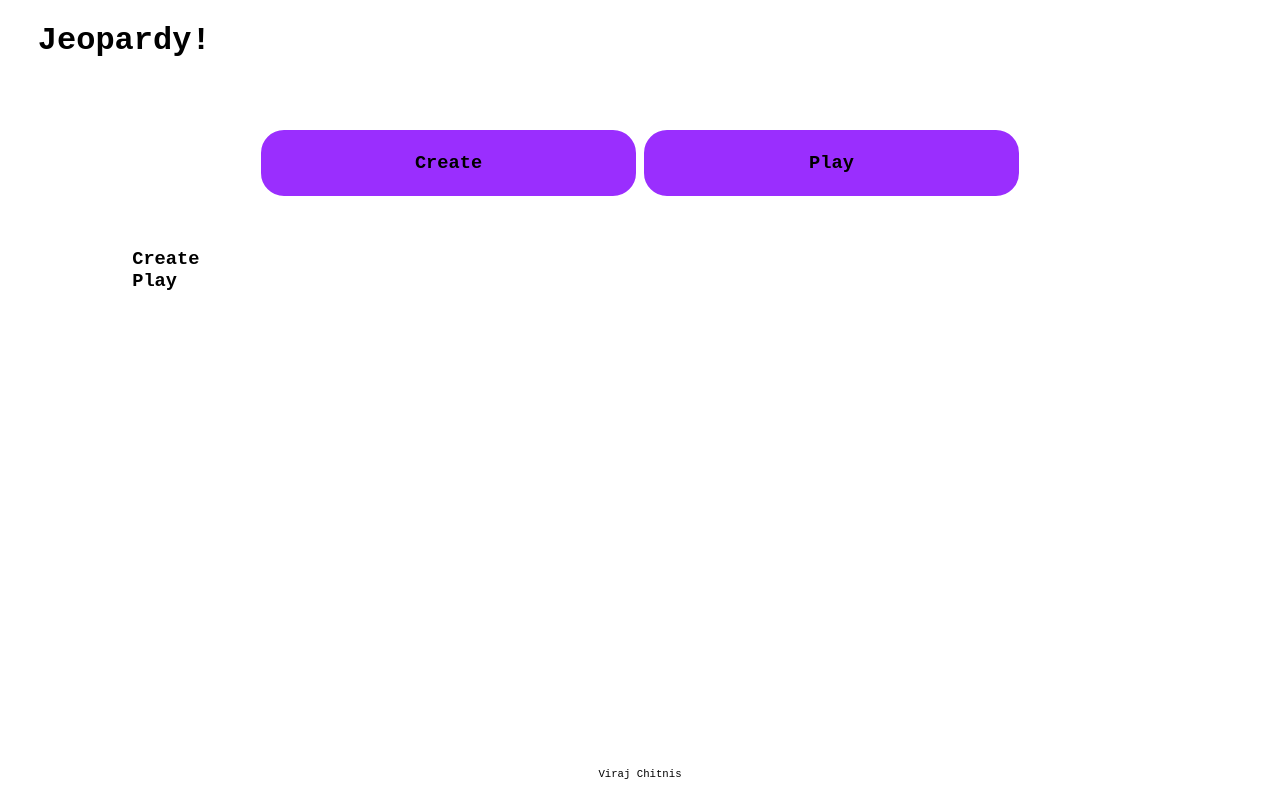
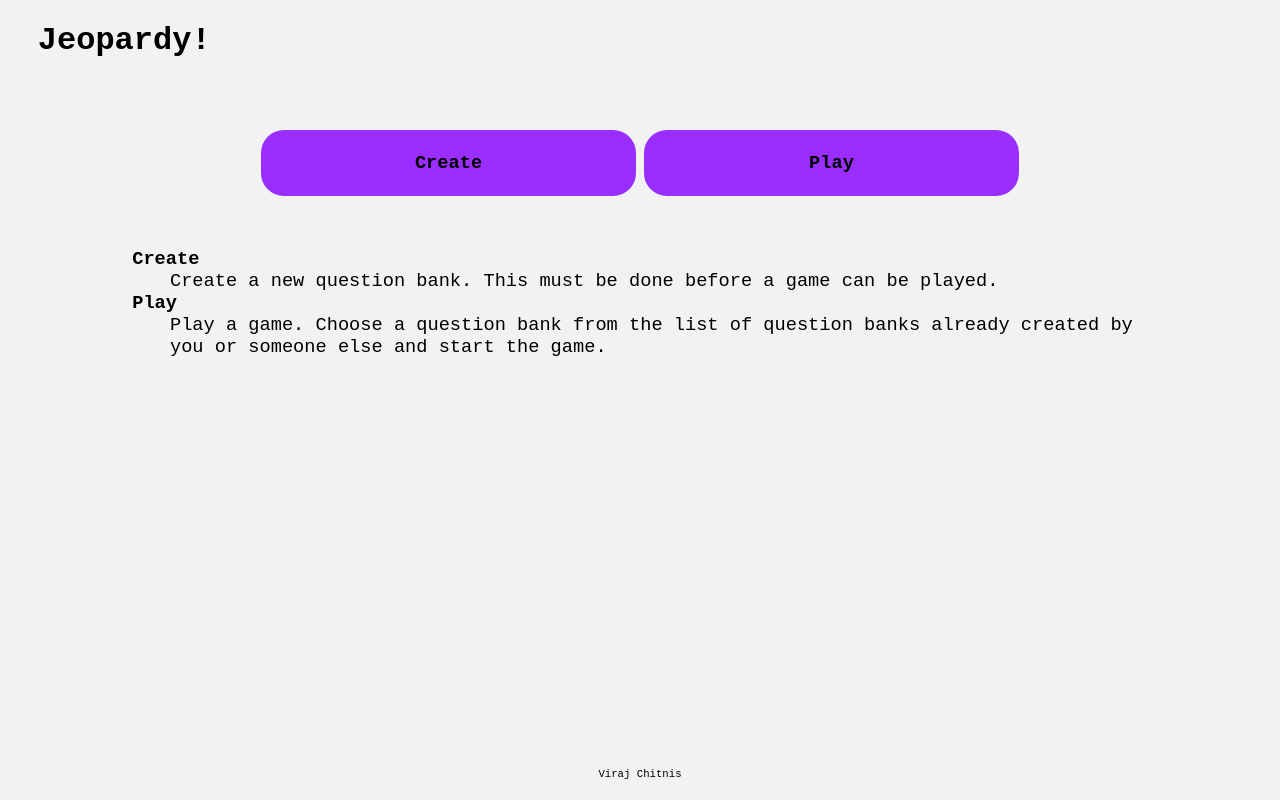
Before and after one commit to virajchitnis/JeopardyGame, a PHP site: page / in a window 1280 px wide. Run offline with PHP 8.4, Linux system fonts and the light colour scheme.

Commit message:
Home page design complete
The home page design is complete.

```diff
--- a/css/design.css
+++ b/css/design.css
@@ -9,6 +9,9 @@ p, h1, h2, h3 {
 }
 p {
 	font-size: 14pt;
+}
+.body {
+	background-color: #F2F2F2;
 }
 .wrapper {
 	min-height: 100%;
@@ -35,7 +38,7 @@ p {
 	background-color: #9A2EFE;
 	border:2px solid;
 	border-radius:25px;
-	border-color: white;
+	border-color: #F2F2F2;
 }
 .welcome_choice_buttons:hover {
 	border:2px solid;
@@ -56,6 +59,9 @@ p {
 }
 .welcome_info_table_sides {
 	width: 10%;
+}
+.welcome_info_text {
+	margin-left: 1cm;
 }
 #creategame_body {
 	display: none;
--- a/index.php
+++ b/index.php
@@ -6,7 +6,7 @@
 		<script src="js/openlink.js"></script>
 		<title>Welcome to Jeopardy!</title>
 	</head>
-	<body>
+	<body class="body">
 		<div class="wrapper">
 			<?php include('common/header.php'); ?>
 			<p>&nbsp;</p>
@@ -41,7 +41,9 @@
 						<td class="welcome_info_table_sides"></td>
 						<td id="welcome_info_table_center">
 							<p><b>Create</b></p>
+							<p class="welcome_info_text">Create a new question bank. This must be done before a game can be played.</p>
 							<p><b>Play</b></p>
+							<p class="welcome_info_text">Play a game. Choose a question bank from the list of question banks already created by you or someone else and start the game.</p>
 						</td>
 						<td class="welcome_info_table_sides"></td>
 					</tr>
```
